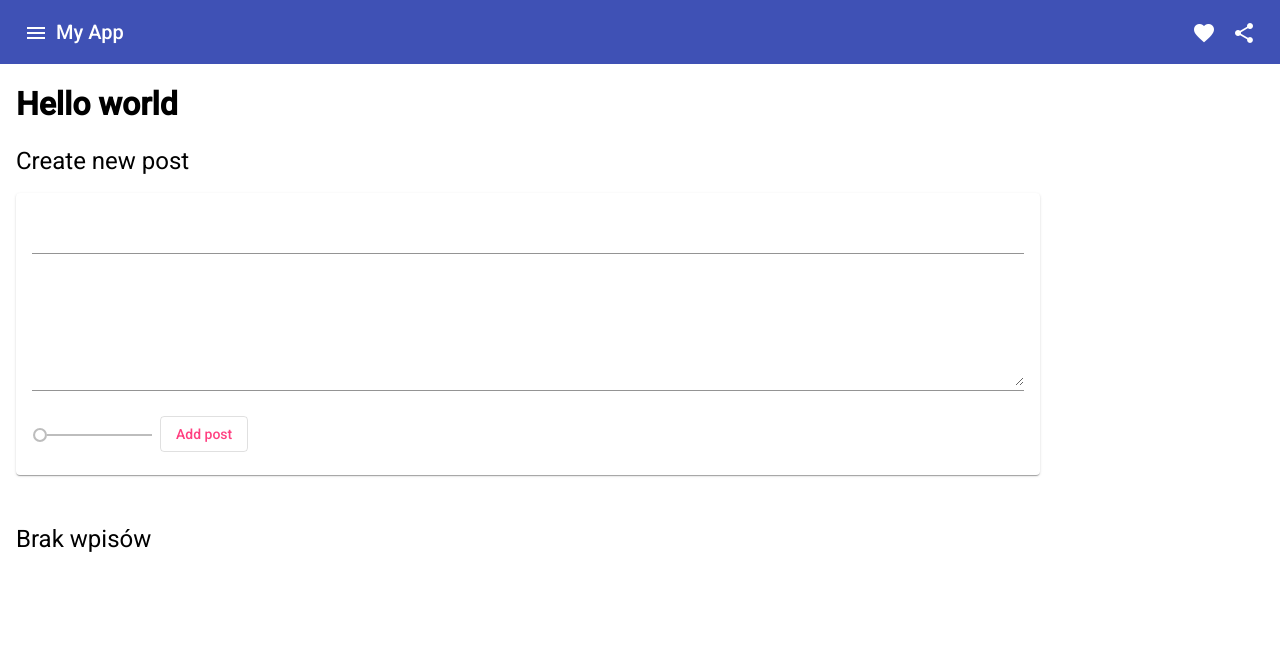
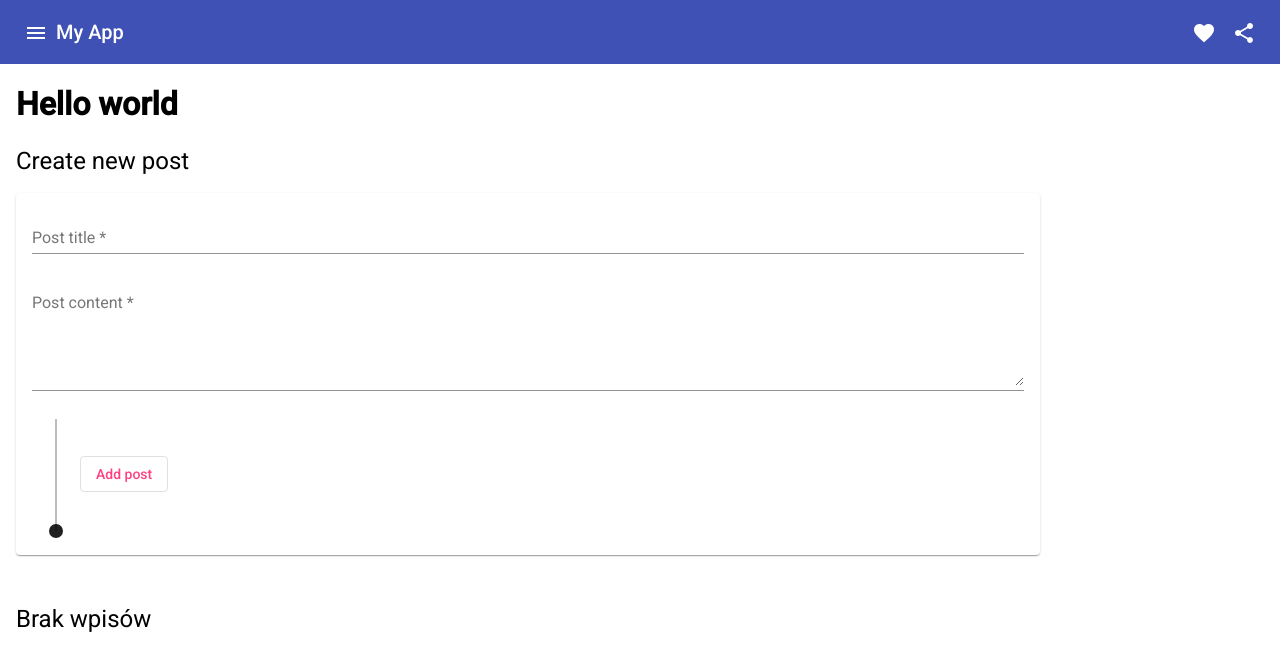
Before and after one commit to bentkowskiw/MEAN, an Angular app: page / in a window 1280 px wide. Shown: the top 670 px of the page. Built offline with nearby package versions, Linux system fonts and the light colour scheme.

Commit message:
angular fixed

```diff
--- a/src/app/expansion/expansion.component.html
+++ b/src/app/expansion/expansion.component.html
@@ -14,8 +14,10 @@
       <p>  {{post.description}}</p>
       <mat-slider  min="1" max="5" disabled="true" thumbLabel tickInterval="0.5" value="{{post.certainty}}" ></mat-slider>
     <mat-action-row>
-      <button *ngIf="!isFirst" mat-button color="warn" (click)="prevStep()">Previous</button>
-      <button *ngIf="!isLast" mat-button color="primary" (click)="nextStep()">Next</button>
+      <button mat-button color="primary" >EDIT</button>
+      <button mat-button color="warn" >DELETE</button>
+      <button *ngIf="!isFirst" mat-button color="warn" (click)="prevStep()">&#171;</button>
+      <button *ngIf="!isLast" mat-button color="primary" (click)="nextStep()">&#187;</button>
     </mat-action-row>
   </mat-expansion-panel>
 
--- a/src/app/posts/post-create/post-create.component.html
+++ b/src/app/posts/post-create/post-create.component.html
@@ -2,14 +2,14 @@
 <mat-card>
   <form (submit)="onAddPost(postForm)" #postForm="ngForm">
     <mat-form-field>
-      <input ngModel matInput #title="ngModel"  type="text" name="title" required  >
+      <input placeholder="Post title" ngModel matInput #title="ngModel"  type="text" name="title" required  >
       <mat-error *ngIf="title.invalid">enter title</mat-error>
     </mat-form-field>
   <mat-form-field>
-  <textarea ngModel matInput rows="5" #description="ngModel" name="description" required></textarea>
+  <textarea placeholder="Post content" ngModel matInput rows="5" #description="ngModel" name="description" required></textarea>
   <mat-error *ngIf="description.invalid">enter description</mat-error>
   </mat-form-field>
-  <mat-slider ngModel name="certainty" #certainty="ngModel" min="1" max="5" step="0.5" value="3"></mat-slider>
+  <mat-slider required ngModel thumbLabel tickInterval="1" vertical name="certainty" #certainty="ngModel" min="1" max="5" step="1" value="3.0"></mat-slider>
   <button color="accent" mat-stroked-button type="submit">Add post</button>
   </form>
 </mat-card>
--- a/src/app/posts/post-create/post-create.component.ts
+++ b/src/app/posts/post-create/post-create.component.ts
@@ -24,7 +24,7 @@ export class PostCreateComponent  {
      return;
 
     this.postService.addPost(postForm.value.title,postForm.value.description,postForm.value.certainty);
-
+    postForm.resetForm();
   }
 
   formatLabel(value: number) {
```
